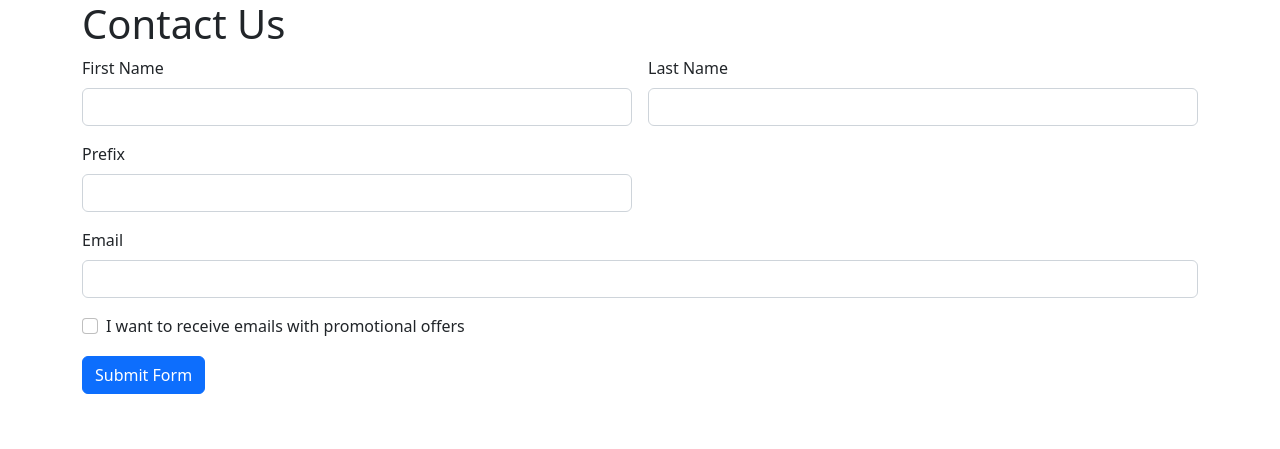
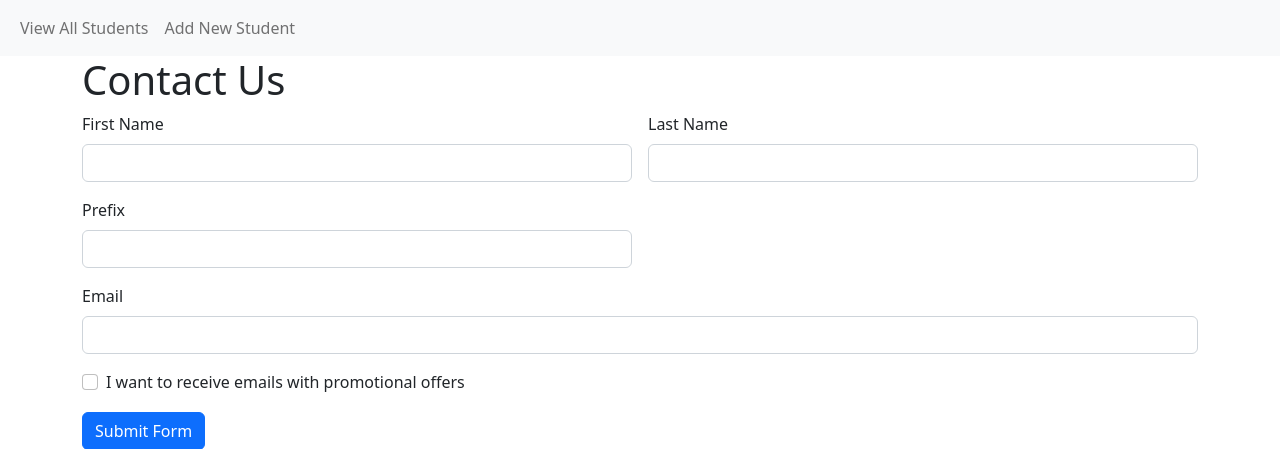
Before and after one commit to gilesoji/helloWorld, a Flask app: template templates/contact.html in a window 1280 px wide. Shown: the top 449 px of the page. Run offline with Flask 3, Linux system fonts and the light colour scheme; the template is opened without the code that fills it, so the values that code supplies are empty; parts of the project's set-up code (start-up, migrations or seed data) failed here and were passed over.

Commit message:
module 9

```diff
--- a/app.py
+++ b/app.py
@@ -1,33 +1,133 @@
-from flask import Flask, render_template, request
+import os
+from flask import Flask, render_template, request, redirect, url_for, flash
+from models import db, Student, Major
+from datetime import datetime as dt
+
+basedir = os.path.abspath(os.path.dirname(__file__))
 
 app = Flask(__name__)
+app.config['SQLALCHEMY_DATABASE_URI'] = 'sqlite:///' + os.path.join(basedir, 'university.db')
+app.config['SQLALCHEMY_TRACK_MODIFICATIONS'] = False
+app.config['SECRET_KEY'] = 'beyond_course_scope'
+db.init_app(app)
+
+
+@app.route('/student/view')
+def student_view_all():
+    students = Student.query.outerjoin(Major, Student.major_id == Major.major_id) \
+        .add_entity(Major) \
+        .order_by(Student.last_name, Student.first_name) \
+        .all()
+    return render_template('student_view_all.html', students=students)
+
+
+@app.route('/student/view/<int:student_id>')
+def student_view(student_id):
+    student = Student.query.filter_by(student_id=student_id).first()
+    majors = Major.query.order_by(Major.major) \
+        .order_by(Major.major) \
+        .all()
+
+    if student:
+        return render_template('student_entry.html', student=student, majors=majors, action='read')
+
+    else:
+        flash(f'Student attempting to be viewed could not be found!', 'error')
+        return redirect(url_for('student_view_all'))
+
+@app.route('/student/create', methods=['GET', 'POST'])
+def student_create():
+    if request.method == 'GET':
+        majors = Major.query.order_by(Major.major) \
+            .order_by(Major.major) \
+            .all()
+        return render_template('student_entry.html', majors=majors, action='create')
+    elif request.method == 'POST':
+        first_name = request.form['first_name']
+        last_name = request.form['last_name']
+        major_id = request.form['major_id']
+
+        birth_date = request.form['birth_date']
+        is_honors = True if 'is_honors' in request.form else False
+
+        student = Student(first_name=first_name, last_name=last_name, major_id=major_id,
+                          birth_date=dt.strptime(birth_date, '%Y-%m-%d'), is_honors=is_honors)
+        db.session.add(student)
+        db.session.commit()
+        flash(f'{first_name} {last_name} was successfully added!', 'success')
+        return redirect(url_for('student_view_all'))
+
+    flash('Invalid action. Please try again.', 'error')
+    return redirect(url_for('student_view_all'))
+
+
+@app.route('/student/update/<int:student_id>', methods=['GET', 'POST'])
+def student_edit(student_id):
+    if request.method == 'GET':
+        student = Student.query.filter_by(student_id=student_id).first()
+        majors = Major.query.order_by(Major.major) \
+            .order_by(Major.major) \
+            .all()
+
+        if student:
+            return render_template('student_entry.html', student=student, majors=majors, action='update')
+
+        else:
+            flash(f'Student attempting to be edited could not be found!', 'error')
+
+    elif request.method == 'POST':
+        student = Student.query.filter_by(student_id=student_id).first()
+
+        if student:
+            student.first_name = request.form['first_name']
+            student.last_name = request.form['last_name']
+            student.email = request.form['email']
+            student.major_id = request.form['major_id']
+            student.birthdate = dt.strptime(request.form['birth_date'], '%Y-%m-%d')
+            student.num_credits_completed = request.form['num_credits_completed']
+            student.gpa = request.form['gpa']
+            student.is_honors = True if 'is_honors' in request.form else False
+
+            db.session.commit()
+            flash(f'{student.first_name} {student.last_name} was successfully updated!', 'success')
+        else:
+            flash(f'Student attempting to be edited could not be found!', 'error')
+
+        return redirect(url_for('student_view_all'))
+
+    return redirect(url_for('student_view_all'))
+
+@app.route('/student/delete/<int:student_id>')
+def student_delete(student_id):
+    student = Student.query.filter_by(student_id=student_id).first()
+
+    if student:
+        db.session.delete(student)
+        db.session.commit()
+        flash(f'{student} was successfully deleted!', 'success')
+    else:
+        flash(f'Delete failed! Student could not be found.', 'error')
+
+    return redirect(url_for('student_view_all'))
 
 
 @app.route('/')
-def hello_world():  # put application's code here
-    return 'Hello World from Giles Oji! I am adding my first code change.'
-
-@app.route('/hello')
-def hello():
-    return render_template('hello.html')
-
-@app.route('/about')
-def about():
-    return render_template('about.html')
-
-@app.route('/favorite-courses')
-def favoriteCourse():
-    fav_course = request.args.get('subject') + request.args.get('course_number')
-    return render_template('favorite-courses.html', course=fav_course)
+def home():
+    return redirect(url_for('student_view_all'))
 
 
-@app.route('/contact', methods =['GET', 'POST'])
-def contact():
-    if request.method == 'POST':
-        return render_template('contact.html', form_submitted=True)
+if __name__ == '__main__':
+    with app.app_context():
+        db.create_all()
 
-    else:
-        return render_template('contact.html')
-
-if __name__ == '__main__':
+        # Execute only once! Initial loading of available majors
+        """
+        majors = ['Accounting', 'Finance', 'Information Systems', 'International Business', 'Management', \
+                    'Operations Management & Business Analytics', 'Supply Chain Management']
+        for each_major in majors:
+            print(each_major)
+            amajor = Major(major=each_major)
+            db.session.add(amajor)
+            db.session.commit()
+        """
     app.run()
--- a/templates/base.html
+++ b/templates/base.html
@@ -4,17 +4,29 @@
     <meta charset="utf-8">
     <meta name="viewport" content="width=device-width, initial-scale=1">
     <title>{% block page_title %}{% endblock %}</title>
-    <link href="https://cdn.jsdelivr.net/npm/bootstrap@5.2.3/dist/css/bootstrap.min.css" rel="stylesheet"
-          integrity="sha384-rbsA2VBKQhggwzxH7pPCaAqO46MgnOM80zW1RWuH61DGLwZJEdK2Kadq2F9CUG65" crossorigin="anonymous">
+    <link href="https://cdn.jsdelivr.net/npm/bootstrap@5.2.3/dist/css/bootstrap.min.css" rel="stylesheet" integrity="sha384-rbsA2VBKQhggwzxH7pPCaAqO46MgnOM80zW1RWuH61DGLwZJEdK2Kadq2F9CUG65" crossorigin="anonymous">
   </head>
   <body>
+  <nav class="navbar navbar-expand-lg navbar-light bg-light">
+  <div class="container-fluid">
+    <div class="collapse navbar-collapse" id="navbarSupportedContent">
+      <ul class="navbar-nav me-auto mb-2 mb-lg-0">
+        <li class="nav-item">
+          <a class="nav-link" href="{{ url_for('student_view_all') }}">View All Students</a>
+        </li>
+        <li class="nav-item">
+          <a class="nav-link" href="{{ url_for('student_create') }}">Add New Student</a>
+        </li>
+      </ul>
+    </div>
+  </div>
+</nav>
+
     <div class="container">
         <h1>{% block page_head %}{% endblock %}</h1>
 
         {% block page_content %}{% endblock %}
     </div>
-
-<script src="https://cdn.jsdelivr.net/npm/bootstrap@5.2.3/dist/js/bootstrap.bundle.min.js"
-        integrity="sha384-kenU1KFdBIe4zVF0s0G1M5b4hcpxyD9F7jL+jjXkk+Q2h455rYXK/7HAuoJl+0I4"
-        crossorigin="anonymous"></script>
+    <script src="https://cdn.jsdelivr.net/npm/bootstrap@5.2.3/dist/js/bootstrap.bundle.min.js" integrity="sha384-kenU1KFdBIe4zVF0s0G1M5b4hcpxyD9F7jL+jjXkk+Q2h455rYXK/7HAuoJl+0I4" crossorigin="anonymous"></script>
   </body>
+</html>
```
Also changed, not shown: models.py (added, +44 -0 lines), templates/student_entry.html (added, +129 -0 lines), templates/student_view_all.html (added, +66 -0 lines). Lines whose indentation alone changed are shown as unchanged.
